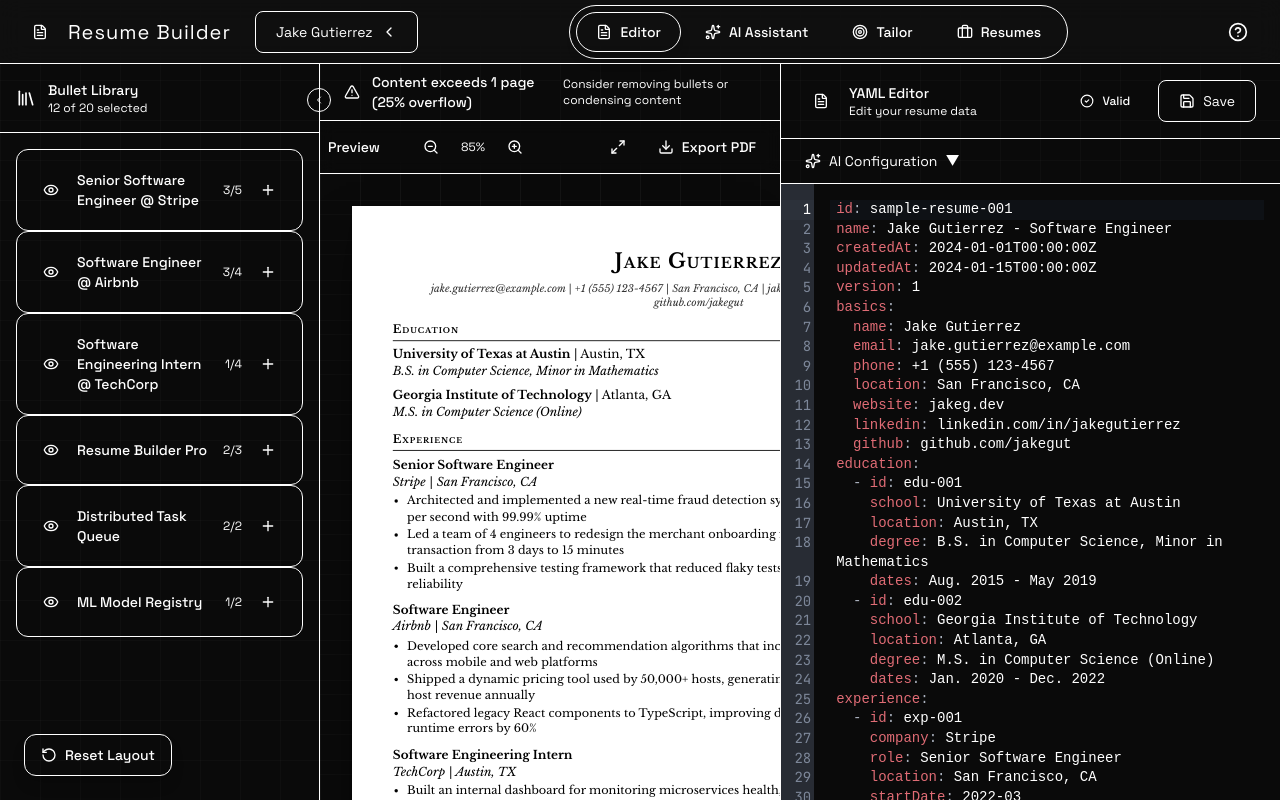
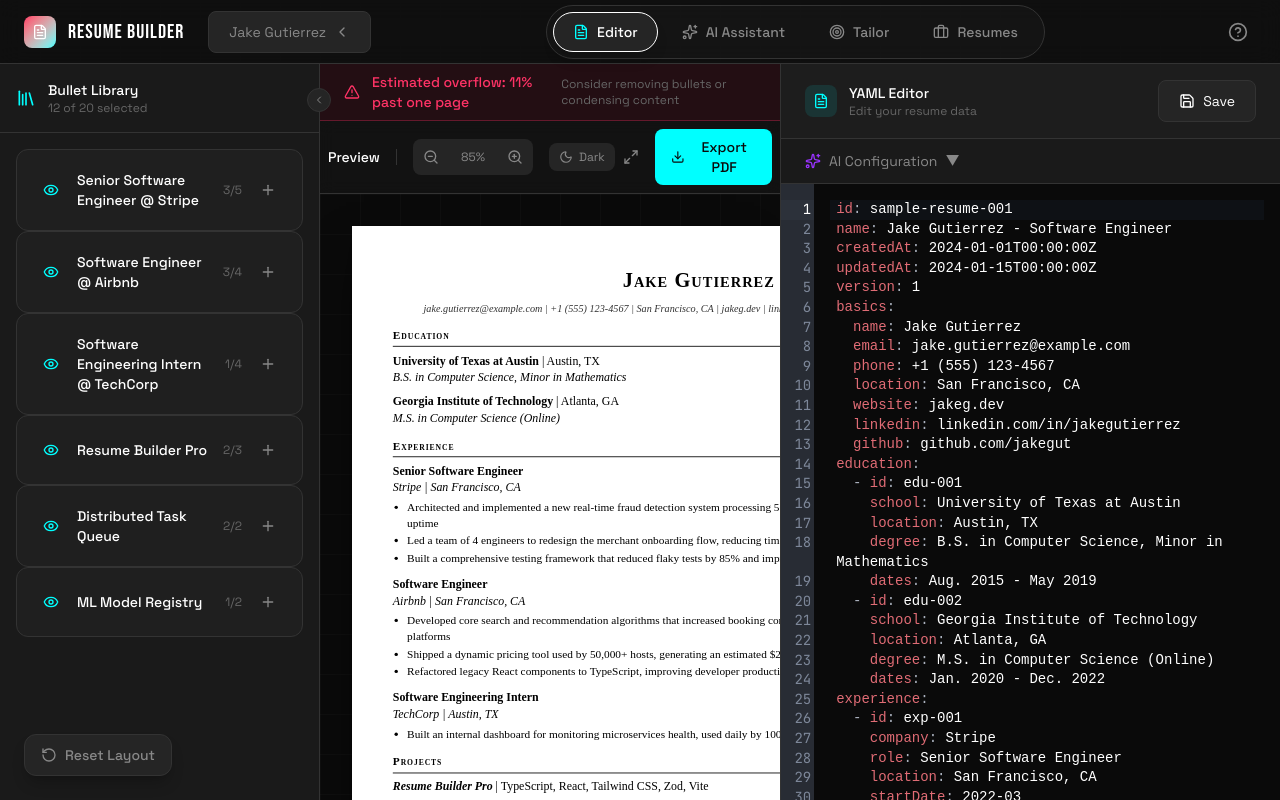
Before and after one commit to Aureliusf/ResumeQuiver, a React (Vite) app: page / in a window 1280 px wide. Shown: the top 800 px of the page. Built offline with nearby package versions, Linux system fonts and the light colour scheme; what @react-pdf/renderer would draw is missing.

Commit message:
Remove Summary improvement tab from AI assistant panel

```diff
--- a/src/components/ai/ai-panel.tsx
+++ b/src/components/ai/ai-panel.tsx
@@ -2,10 +2,9 @@ import { useState } from 'react';
 import { useSettings } from '@/contexts/settings-context';
 import { RewriteBullet } from './rewrite-bullet';
 import { GenerateBullets } from './generate-bullets';
-import { ImproveSummary } from './improve-summary';
-import { Wand2, Sparkles, FileText, Zap } from 'lucide-react';
+import { Wand2, Sparkles, Zap } from 'lucide-react';
 
-type TabId = 'rewrite' | 'generate' | 'improve';
+type TabId = 'rewrite' | 'generate';
 
 interface Tab {
   id: TabId;
@@ -35,13 +34,6 @@ export function AIPanel() {
       icon: <Sparkles className="w-4 h-4" />,
       component: <GenerateBullets />,
       color: 'df-accent-purple',
-    },
-    {
-      id: 'improve',
-      label: 'Summary',
-      icon: <FileText className="w-4 h-4" />,
-      component: <ImproveSummary />,
-      color: 'df-accent-cyan',
     },
   ];
 
--- a/src/components/editor/editor-panel.tsx
+++ b/src/components/editor/editor-panel.tsx
@@ -4,7 +4,7 @@ import { YamlEditor } from './yaml-editor';
 import { AIConfigBar } from './ai-config-bar';
 import { LoadingSpinner } from '@/components/ui/loading-spinner';
 import { showSuccessToast, showErrorToast } from '@/lib/toast';
-import { FileText, Save, AlertCircle, CheckCircle2, Sparkles } from 'lucide-react';
+import { FileText, Save, AlertCircle, Sparkles } from 'lucide-react';
 
 function EditorPanelComponent() {
   const { yamlText, updateYaml, isValid, saveResume } = useResume();
@@ -38,19 +38,19 @@ function EditorPanelComponent() {
         </div>
 
         <div className="flex items-center gap-3">
-          {/* Validation Status */}
-          <div className={`flex items-center gap-2 px-4 py-2 rounded-full text-xs font-medium ${
-            isValid
-              ? 'bg-df-accent-green/10 text-df-accent-green'
-              : 'bg-df-accent-red/10 text-df-accent-red'
-          }`}>
-            {isValid ? (
-              <CheckCircle2 className="w-3.5 h-3.5" />
-            ) : (
+          {/* Validation Status - Only shows when invalid */}
+          {!isValid && (
+            <div
+              className="flex items-center gap-2 px-4 py-2 rounded-full text-xs font-medium"
+              style={{
+                backgroundColor: 'rgba(255, 51, 102, 0.1)',
+                color: '#FF3366'
+              }}
+            >
               <AlertCircle className="w-3.5 h-3.5" />
-            )}
-            {isValid ? 'Valid' : 'Invalid'}
-          </div>
+              Invalid
+            </div>
+          )}
 
           {/* Save Button */}
           <button
--- a/src/components/layout/header.tsx
+++ b/src/components/layout/header.tsx
@@ -86,7 +86,7 @@ function HeaderComponent({ activeTab, onTabChange, onOpenHelp }: HeaderProps) {
         </div>
 
         {/* Resume Selector */}
-        <div className="relative isolate">
+        <div className="relative">
           <button
             onClick={() => setShowResumeDropdown(!showResumeDropdown)}
             className="flex items-center gap-2 px-5 py-2.5 bg-df-elevated hover:bg-df-elevated-2 border border-df-border rounded-lg text-sm text-df-text-secondary hover:text-df-text transition-fluid"
--- a/src/components/layout/preview-panel.tsx
+++ b/src/components/layout/preview-panel.tsx
@@ -1,5 +1,5 @@
 import { memo, useState, useRef, useEffect } from 'react';
-import { ZoomIn, ZoomOut, Maximize2, Download, RefreshCw, AlertTriangle } from 'lucide-react';
+import { ZoomIn, ZoomOut, Maximize2, Download, RefreshCw, AlertTriangle, Moon, Sun } from 'lucide-react';
 import { ResumePreview } from '@/components/preview/resume-preview';
 import { useResume } from '@/contexts/resume-context';
 import { generatePDF, downloadPDF, getPDFFilename } from '@/lib/pdf-export';
@@ -11,10 +11,11 @@ import { showSuccessToast, showErrorToast } from '@/lib/toast';
 const PAGE_HEIGHT = 10 * 96; // 960px
 
 function PreviewPanelComponent() {
-  const { resume, isValid } = useResume();
+  const { resume, selectedBullets, isValid } = useResume();
   const [zoom, setZoom] = useState(0.85);
   const [isGenerating, setIsGenerating] = useState(false);
   const [isFullscreen, setIsFullscreen] = useState(false);
+  const [isPreviewDark, setIsPreviewDark] = useState(false);
   const [contentHeight, setContentHeight] = useState(0);
   const containerRef = useRef<HTMLDivElement>(null);
   const resumeRef = useRef<HTMLDivElement>(null);
@@ -47,7 +48,7 @@ function PreviewPanelComponent() {
 
     setIsGenerating(true);
     try {
-      const blob = await generatePDF(resume, new Map());
+      const blob = await generatePDF(resume, selectedBullets);
       const filename = getPDFFilename(resume);
       downloadPDF(blob, filename);
       showSuccessToast.pdfGenerated();
@@ -99,7 +100,7 @@ function PreviewPanelComponent() {
         <div className="px-6 py-2 bg-df-accent-red/10 border-b border-df-accent-red/30 flex items-center gap-3 shrink-0">
           <AlertTriangle className="w-4 h-4 text-df-accent-red shrink-0" />
           <span className="text-sm text-df-accent-red font-medium">
-            Content exceeds 1 page ({overflowPercentage}% overflow)
+            Estimated overflow: {overflowPercentage}% past one page
           </span>
           <span className="text-xs text-df-text-muted ml-auto">
             Consider removing bullets or condensing content
@@ -131,6 +132,19 @@ function PreviewPanelComponent() {
               <ZoomIn className="w-4 h-4" />
             </button>
           </div>
+          <button
+            onClick={() => setIsPreviewDark(prev => !prev)}
+            className={`flex items-center gap-1.5 px-2.5 py-1.5 rounded-lg text-xs transition-fluid ${
+              isPreviewDark
+                ? 'bg-df-accent-cyan/20 text-df-accent-cyan'
+                : 'bg-df-elevated text-df-text-secondary hover:text-df-text hover:bg-df-elevated-2'
+            }`}
+            title={isPreviewDark ? 'Switch preview to light mode' : 'Switch preview to dark mode'}
+            aria-pressed={isPreviewDark}
+          >
+            {isPreviewDark ? <Sun className="w-3.5 h-3.5" /> : <Moon className="w-3.5 h-3.5" />}
+            {isPreviewDark ? 'Light' : 'Dark'}
+          </button>
         </div>
 
         <div className="flex items-center gap-2">
@@ -187,7 +201,7 @@ function PreviewPanelComponent() {
               transformOrigin: 'top left',
             }}
           >
-            <ResumePreview ref={resumeRef} />
+            <ResumePreview ref={resumeRef} isDarkMode={isPreviewDark} />
           </div>
         </div>
       </div>
--- a/src/components/preview/pdf-document.tsx
+++ b/src/components/preview/pdf-document.tsx
@@ -6,6 +6,7 @@ import {
   StyleSheet,
 } from '@react-pdf/renderer';
 import type { Resume } from '@/types/resume';
+import { formatDateRange } from '@/lib/date-utils';
 
 // Register Times Roman font (built into react-pdf)
 // Times-Roman is available by default
@@ -18,51 +19,57 @@ interface PDFDocumentProps {
 // Create styles that match Jake's Resume template
 const styles = StyleSheet.create({
   page: {
-    paddingTop: 24,
+    paddingTop: 32,
     paddingHorizontal: 36,
     paddingBottom: 36,
-    fontFamily: 'Helvetica',
-    fontSize: 12,
+    fontFamily: 'Times-Roman',
+    fontSize: 10.5,
     lineHeight: 1.4,
     backgroundColor: '#ffffff',
   },
   header: {
     textAlign: 'center',
-    marginBottom: 14,
+    marginBottom: 10.5,
   },
   name: {
-    fontSize: 16,
+    fontSize: 18,
     fontWeight: 'bold',
-    fontVariant: 'small-caps',
-    letterSpacing: 0.5,
-    marginBottom: 4,
+    letterSpacing: 0.9,
+    marginBottom: 5.4,
+    textTransform: 'uppercase',
   },
   contact: {
-    fontSize: 10,
+    fontSize: 9,
     fontStyle: 'italic',
     color: '#333333',
   },
   section: {
-    marginTop: 14,
-    marginBottom: 11,
+    marginTop: 10.5,
+    marginBottom: 8.4,
   },
   sectionTitle: {
-    fontSize: 12,
+    fontSize: 10,
     fontWeight: 'bold',
-    fontVariant: 'small-caps',
     letterSpacing: 0.8,
     borderBottomWidth: 1,
     borderBottomColor: '#000000',
     paddingBottom: 2,
-    marginBottom: 8,
+    marginBottom: 5.25,
+    textTransform: 'uppercase',
   },
-  entry: {
-    marginBottom: 8,
+  educationEntry: {
+    marginBottom: 6.3,
+  },
+  experienceEntry: {
+    marginBottom: 8.4,
+  },
+  projectEntry: {
+    marginBottom: 6.3,
   },
   row: {
     flexDirection: 'row',
     justifyContent: 'space-between',
-    alignItems: 'flex-start',
+    alignItems: 'baseline',
   },
   rowLeft: {
     flex: 1,
@@ -81,7 +88,7 @@ const styles = StyleSheet.create({
   },
   dates: {
     fontStyle: 'italic',
-    fontSize: 11,
+    fontSize: 9.5,
   },
   role: {
     fontWeight: 'bold',
@@ -94,15 +101,15 @@ const styles = StyleSheet.create({
     fontStyle: 'italic',
   },
   bullets: {
-    marginTop: 4,
-    marginLeft: 14,
+    marginTop: 3,
+    marginLeft: 13,
   },
   bullet: {
-    fontSize: 12,
-    marginBottom: 2,
+    fontSize: 10,
+    marginBottom: 1.5,
   },
   bulletBullet: {
-    width: 6,
+    width: 7,
     marginRight: 4,
   },
   bulletRow: {
@@ -143,20 +150,6 @@ export function PDFDocument({ resume, selectedBullets }: PDFDocumentProps) {
   if (resume.basics.linkedin) contactItems.push(resume.basics.linkedin);
   if (resume.basics.github) contactItems.push(resume.basics.github);
 
-  const formatDateRange = (startDate: string, endDate: string): string => {
-    const formatDate = (date: string): string => {
-      if (!date || date === 'Present') return 'Present';
-      const [year, month] = date.split('-');
-      const months = ['Jan.', 'Feb.', 'Mar.', 'Apr.', 'May', 'June', 'July', 'Aug.', 'Sept.', 'Oct.', 'Nov.', 'Dec.'];
-      const monthIdx = parseInt(month, 10) - 1;
-      return `${months[monthIdx]} ${year}`;
-    };
-
-    const start = formatDate(startDate);
-    const end = endDate === 'Present' ? 'Present' : formatDate(endDate);
-    return `${start} - ${end}`;
-  };
-
   return (
     <Document>
       <Page size="LETTER" style={styles.page}>
@@ -173,7 +166,7 @@ export function PDFDocument({ resume, selectedBullets }: PDFDocumentProps) {
           <View style={styles.section}>
             <Text style={styles.sectionTitle}>Education</Text>
             {resume.education.map((edu) => (
-              <View key={edu.id} style={styles.entry}>
+              <View key={edu.id} style={styles.educationEntry}>
                 <View style={styles.row}>
                   <View style={styles.rowLeft}>
                     <Text>
@@ -200,7 +193,7 @@ export function PDFDocument({ resume, selectedBullets }: PDFDocumentProps) {
               if (selected.length === 0) return null;
 
               return (
-                <View key={exp.id} style={styles.entry}>
+                <View key={exp.id} style={styles.experienceEntry}>
                   <View style={styles.row}>
                     <Text style={[styles.rowLeft, styles.role]}>{exp.role}</Text>
                     <Text style={[styles.rowRight, styles.dates]}>
@@ -235,7 +228,7 @@ export function PDFDocument({ resume, selectedBullets }: PDFDocumentProps) {
               if (selected.length === 0) return null;
 
               return (
-                <View key={proj.id} style={styles.entry}>
+                <View key={proj.id} style={styles.projectEntry}>
                   <View style={styles.row}>
                     <View style={styles.rowLeft}>
                       <Text>
--- a/src/components/preview/resume-preview.tsx
+++ b/src/components/preview/resume-preview.tsx
@@ -3,7 +3,11 @@ import { formatDateRange } from '@/lib/date-utils';
 import { forwardRef } from 'react';
 import '@/styles/resume.css';
 
-export const ResumePreview = forwardRef<HTMLDivElement>((_, ref) => {
+interface ResumePreviewProps {
+  isDarkMode?: boolean;
+}
+
+export const ResumePreview = forwardRef<HTMLDivElement, ResumePreviewProps>(({ isDarkMode = false }, ref) => {
   const { resume, selectedBullets } = useResume();
 
   if (!resume) {
@@ -14,9 +18,12 @@ export const ResumePreview = forwardRef<HTMLDivElement>((_, ref) => {
     );
   }
 
-  const getSelectedBullets = (parentId: string, bullets: { id: string; text: string }[]) => {
-    const selectedIds = selectedBullets.get(parentId) || [];
-    return bullets.filter((b) => selectedIds.includes(b.id));
+  const getSelectedBullets = (parentId: string, bullets: { id: string; text: string; selected?: boolean }[]) => {
+    const selectedIds = selectedBullets.get(parentId);
+    if (selectedIds) {
+      return bullets.filter((b) => selectedIds.includes(b.id));
+    }
+    return bullets.filter((b) => b.selected !== false);
   };
 
   // Build contact line
@@ -29,7 +36,7 @@ export const ResumePreview = forwardRef<HTMLDivElement>((_, ref) => {
   if (resume.basics.github) contactItems.push(resume.basics.github);
 
   return (
-    <div ref={ref} className="resume-paper resume-paper-preview">
+    <div ref={ref} className={`resume-paper resume-paper-preview${isDarkMode ? ' resume-paper-preview-dark' : ''}`}>
       {/* Header */}
       <header className="resume-header">
         <h1 className="resume-name">{resume.basics.name}</h1>
--- a/src/contexts/resume-context.tsx
+++ b/src/contexts/resume-context.tsx
@@ -28,44 +28,50 @@ type ResumeContextValue = ResumeContextState & ResumeContextActions;
 
 const ResumeContext = createContext<ResumeContextValue | null>(null);
 
-function collectAllBullets(resume: Resume): Map<string, string[]> {
+function collectSelectedBullets(resume: Resume): Map<string, string[]> {
   const bullets = new Map<string, string[]>();
 
   resume.experience.forEach((exp) => {
-    const bulletIds = exp.bullets.map((b) => b.id);
-    if (bulletIds.length > 0) {
-      bullets.set(exp.id, bulletIds);
+    const selectedIds = exp.bullets.filter((b) => b.selected !== false).map((b) => b.id);
+    if (selectedIds.length > 0) {
+      bullets.set(exp.id, selectedIds);
     }
   });
 
   resume.projects.forEach((proj) => {
-    const bulletIds = proj.bullets.map((b) => b.id);
-    if (bulletIds.length > 0) {
-      bullets.set(proj.id, bulletIds);
+    const selectedIds = proj.bullets.filter((b) => b.selected !== false).map((b) => b.id);
+    if (selectedIds.length > 0) {
+      bullets.set(proj.id, selectedIds);
     }
   });
 
   return bullets;
 }
 
-function collectSelectedBullets(resume: Resume): Map<string, string[]> {
-  const bullets = new Map<string, string[]>();
-
-  resume.experience.forEach((exp) => {
-    const selectedIds = exp.bullets.filter((b) => b.selected).map((b) => b.id);
-    if (selectedIds.length > 0) {
-      bullets.set(exp.id, selectedIds);
-    }
-  });
-
-  resume.projects.forEach((proj) => {
-    const selectedIds = proj.bullets.filter((b) => b.selected).map((b) => b.id);
-    if (selectedIds.length > 0) {
-      bullets.set(proj.id, selectedIds);
-    }
-  });
-
-  return bullets;
+function applySelectionMapToResume(resume: Resume, selectedMap: Map<string, string[]>): Resume {
+  return {
+    ...resume,
+    experience: resume.experience.map((exp) => {
+      const selectedIds = selectedMap.get(exp.id);
+      return {
+        ...exp,
+        bullets: exp.bullets.map((bullet) => ({
+          ...bullet,
+          selected: selectedIds ? selectedIds.includes(bullet.id) : bullet.selected !== false,
+        })),
+      };
+    }),
+    projects: resume.projects.map((proj) => {
+      const selectedIds = selectedMap.get(proj.id);
+      return {
+        ...proj,
+        bullets: proj.bullets.map((bullet) => ({
+          ...bullet,
+          selected: selectedIds ? selectedIds.includes(bullet.id) : bullet.selected !== false,
+        })),
+      };
+    }),
+  };
 }
 
 export function ResumeProvider({ children }: { children: React.ReactNode }) {
@@ -88,6 +94,16 @@ export function ResumeProvider({ children }: { children: React.ReactNode }) {
     }
   }, []);
 
+  const syncSelectionToResume = useCallback((nextMap: Map<string, string[]>) => {
+    setResume((prevResume) => {
+      if (!prevResume) return prevResume;
+      const nextResume = applySelectionMapToResume(prevResume, nextMap);
+      setYamlText(stringifyYaml(nextResume));
+      setIsValid(true);
+      return nextResume;
+    });
+  }, []);
+
   const toggleBullet = useCallback((parentId: string, bulletId: string) => {
     setSelectedBullets((prev) => {
       const newMap = new Map(prev);
@@ -102,9 +118,10 @@ export function ResumeProvider({ children }: { children: React.ReactNode }) {
         newMap.set(parentId, [...current, bulletId]);
       }
 
+      syncSelectionToResume(newMap);
       return newMap;
     });
-  }, []);
+  }, [syncSelectionToResume]);
 
   const selectAllBullets = useCallback((parentId: string) => {
     setSelectedBullets((prev) => {
@@ -122,48 +139,60 @@ export function ResumeProvider({ children }: { children: React.ReactNode }) {
         newMap.set(parentId, proj.bullets.map((b) => b.id));
       }
 
+      syncSelectionToResume(newMap);
       return newMap;
     });
-  }, [resume]);
+  }, [resume, syncSelectionToResume]);
 
   const deselectAllBullets = useCallback((parentId: string) => {
     setSelectedBullets((prev) => {
       const newMap = new Map(prev);
       newMap.set(parentId, []);
+      syncSelectionToResume(newMap);
       return newMap;
     });
-  }, []);
+  }, [syncSelectionToResume]);
 
   const updateBullet = useCallback((parentId: string, bulletId: string, newText: string) => {
-    if (!resume) return;
+    setResume((prevResume) => {
+      if (!prevResume) return prevResume;
 
-    // Find the parent (experience or project)
-    const exp = resume.experience.find((e) => e.id === parentId);
-    const proj = resume.projects.find((p) => p.id === parentId);
+      let updated = false;
 
-    if (!exp && !proj) return;
+      const nextResume: Resume = {
+        ...prevResume,
+        experience: prevResume.experience.map((exp) => {
+          if (exp.id !== parentId) return exp;
+          return {
+            ...exp,
+            bullets: exp.bullets.map((bullet) => {
+              if (bullet.id !== bulletId) return bullet;
+              updated = true;
+              return { ...bullet, text: newText };
+            }),
+          };
+        }),
+        projects: prevResume.projects.map((proj) => {
+          if (proj.id !== parentId) return proj;
+          return {
+            ...proj,
+            bullets: proj.bullets.map((bullet) => {
+              if (bullet.id !== bulletId) return bullet;
+              updated = true;
+              return { ...bullet, text: newText };
+            }),
+          };
+        }),
+      };
 
-    // Find the bullet
-    const bullets = exp ? exp.bullets : proj!.bullets;
-    const bullet = bullets.find((b) => b.id === bulletId);
+      if (!updated) return prevResume;
 
-    if (!bullet) return;
-
-    // Update the YAML text
-    const oldText = bullet.text;
-    const lines = yamlText.split('\n');
-
-    // Find the line containing the bullet text
-    for (let i = 0; i < lines.length; i++) {
-      if (lines[i].includes(oldText)) {
-        lines[i] = lines[i].replace(oldText, newText);
-        break;
-      }
-    }
-
-    const newYaml = lines.join('\n');
-    updateYaml(newYaml);
-  }, [resume, yamlText, updateYaml]);
+      setYamlText(stringifyYaml(nextResume));
+      setSelectedBullets(collectSelectedBullets(nextResume));
+      setIsValid(true);
+      return nextResume;
+    });
+  }, []);
 
   const updateSummary = useCallback((newSummary: string) => {
     if (!resume) return;
@@ -262,7 +291,7 @@ export function ResumeProvider({ children }: { children: React.ReactNode }) {
       setCurrentResumeId(loaded.id);
       setYamlText(stringifyYaml(loaded));
       setIsValid(true);
-      setSelectedBullets(collectAllBullets(loaded));
+      setSelectedBullets(collectSelectedBullets(loaded));
     }
   }, []);
 
@@ -290,7 +319,7 @@ export function ResumeProvider({ children }: { children: React.ReactNode }) {
     setResume(sampleResume);
     setCurrentResumeId(sampleResume.id);
     setIsValid(true);
-    setSelectedBullets(collectAllBullets(sampleResume));
+    setSelectedBullets(collectSelectedBullets(sampleResume));
   }, []);
 
   const value = useMemo(
--- a/src/index.css
+++ b/src/index.css
@@ -5,6 +5,28 @@
 
 /* Resume Preview Styles */
 @import './styles/resume.css';
+
+/* Tailwind v4 theme tokens for custom Direct Flash utilities */
+@theme {
+  --color-df-primary: var(--df-primary);
+  --color-df-surface: var(--df-surface);
+  --color-df-elevated: var(--df-elevated);
+  --color-df-elevated-2: var(--df-elevated-2);
+  --color-df-text: var(--df-text);
+  --color-df-text-secondary: var(--df-text-secondary);
+  --color-df-text-muted: var(--df-text-muted);
+  --color-df-accent-red: var(--df-accent-red);
+  --color-df-accent-cyan: var(--df-accent-cyan);
+  --color-df-accent-purple: var(--df-accent-purple);
+  --color-df-accent-green: var(--df-accent-green);
+  --color-df-accent-yellow: var(--df-accent-yellow);
+  --color-df-accent-amber: var(--df-accent-amber);
+  --color-df-border: var(--df-border);
+  --color-df-border-subtle: var(--df-border-subtle);
+
+  --font-bebas: "Bebas Neue", sans-serif;
+  --font-space: "Space Grotesk", sans-serif;
+}
 
 /* CSS Variables - Direct Flash Theme (default) */
 :root {
--- a/src/styles/resume.css
+++ b/src/styles/resume.css
@@ -3,13 +3,11 @@
  * Professional paper styling with proper print support
  */
 
-@import url('https://fonts.googleapis.com/css2?family=Libre+Baskerville:ital,wght@0,400;0,700;1,400&display=swap');
-
 /* Resume Paper Container */
 .resume-paper {
   background: white;
   color: black;
-  font-family: 'Libre Baskerville', Georgia, 'Times New Roman', serif;
+  font-family: 'Times New Roman', Times, Georgia, serif;
   font-size: 10.5pt;
   line-height: 1.4;
   max-width: 8.5in;
@@ -202,3 +200,17 @@
     0 10px 20px -5px rgba(0, 0, 0, 0.3),
     0 4px 8px -2px rgba(0, 0, 0, 0.2);
 }
+
+/* Preview-only flash guard mode (does not affect export) */
+.resume-paper-preview-dark {
+  background: #101214;
+  color: #f5f7fa;
+}
+
+.resume-paper-preview-dark .resume-contact {
+  color: #c2c9d1;
+}
+
+.resume-paper-preview-dark .resume-section-title {
+  border-bottom-color: #d8dce2;
+}
```
